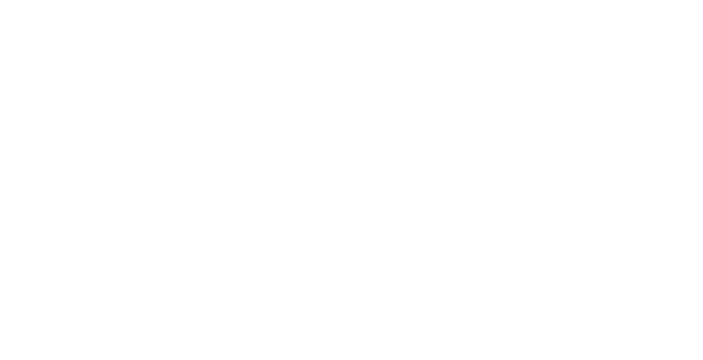
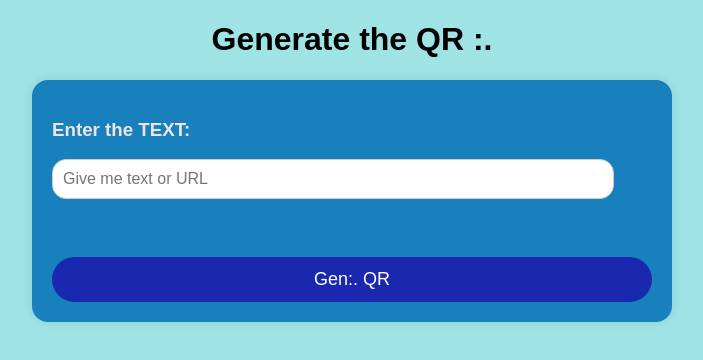
Before and after one commit to SanjayUG/Mini-Projects-using-JavaScript, a plain HTML site: page QR_Code_generator/index.html in a window 1280 px wide. Shown: the whole page, without its empty margins (288-991 px from the left). Drawn offline with Linux system fonts and the light colour scheme.

Commit message:
feat: add qr generator

```diff
--- a/QR_Code_generator/app.js
+++ b/QR_Code_generator/app.js
@@ -0,0 +1,7 @@
+let imgBox = document.getElementById("imgBox");
+let qrImage = document.getElementById("qrImage");
+let qrText = document.getElementById("qrText");
+
+function genQR() {
+    qrImage.src = "https://api.qrserver.com/v1/create-qr-code/?size=150x150&data=" + qrText.value;
+}
--- a/QR_Code_generator/index.html
+++ b/QR_Code_generator/index.html
@@ -3,9 +3,20 @@
 <head>
     <meta charset="UTF-8">
     <meta name="viewport" content="width=device-width, initial-scale=1.0">
+    <link rel="stylesheet" href="styles.css">
     <title>QR Generator</title>
 </head>
 <body>
+    <h1>Generate the QR  :.</h1>
+    <div class="container">
+        <h3>Enter the <strong>TEXT</strong>:</h3>
+        <input type="text" id="qrText" placeholder="Give me text or URL">
+        <div id="imgBox">
+            <img src="" id="qrImage">
+        </div>
+        <button onclick="genQR()">Gen:. QR</button>
+    </div>
 
+    <script src="app.js"></script>
 </body>
 </html>
--- a/QR_Code_generator/styles.css
+++ b/QR_Code_generator/styles.css
@@ -1,4 +1,61 @@
-* {
+/* styles.css */
+
+body {
+    font-family: Arial, sans-serif;
+    background-color: #9fe3e4;
     margin: 0;
     padding: 0;
 }
+
+.container {
+    max-width: 600px;
+    margin: 20px auto;
+    background-color: #1881bd;
+    padding: 20px;
+    border-radius: 16px;
+    box-shadow: 0 0 10px rgba(0,0,0,0.1);
+}
+
+h1 {
+    text-align: center;
+    color: #000000;
+}
+
+h3 {
+    color: #ede4e4;
+}
+
+input[type="text"] {
+    width: 90%;
+    padding: 10px;
+    font-size: 16px;
+    border: 1px solid #ccc;
+    border-radius: 14px;
+}
+
+#imgBox {
+    text-align: center;
+    margin-top: 20px;
+}
+
+#qrImage {
+    max-width: 100%;
+    height: auto;
+}
+
+button {
+    display: block;
+    width: 100%;
+    padding: 12px;
+    margin-top: 20px;
+    background-color: #1928ae;
+    color: white;
+    border: none;
+    border-radius: 24px;
+    cursor: pointer;
+    font-size: 18px;
+}
+
+button:hover {
+    background-color: #45a049;
+}
```
